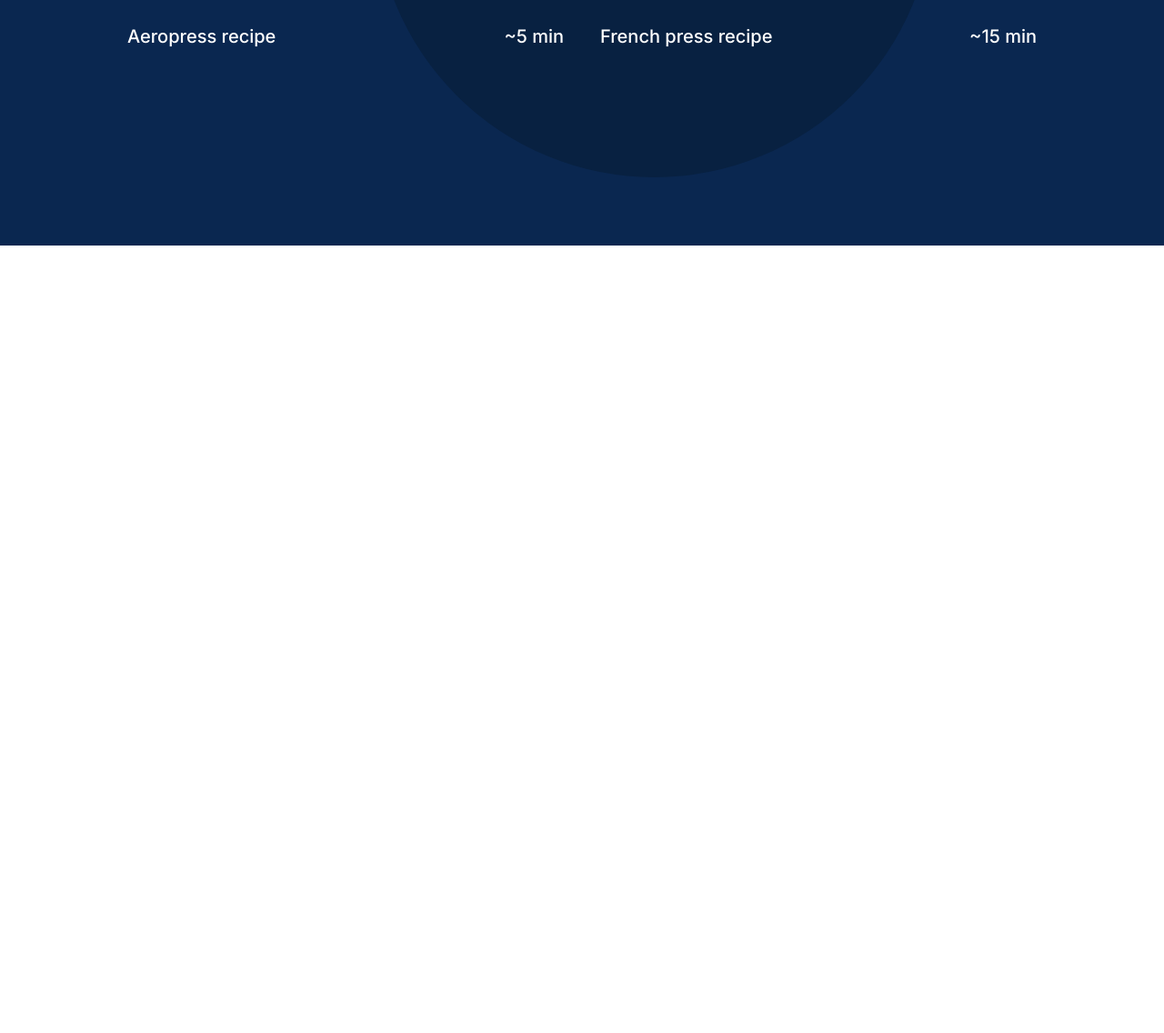
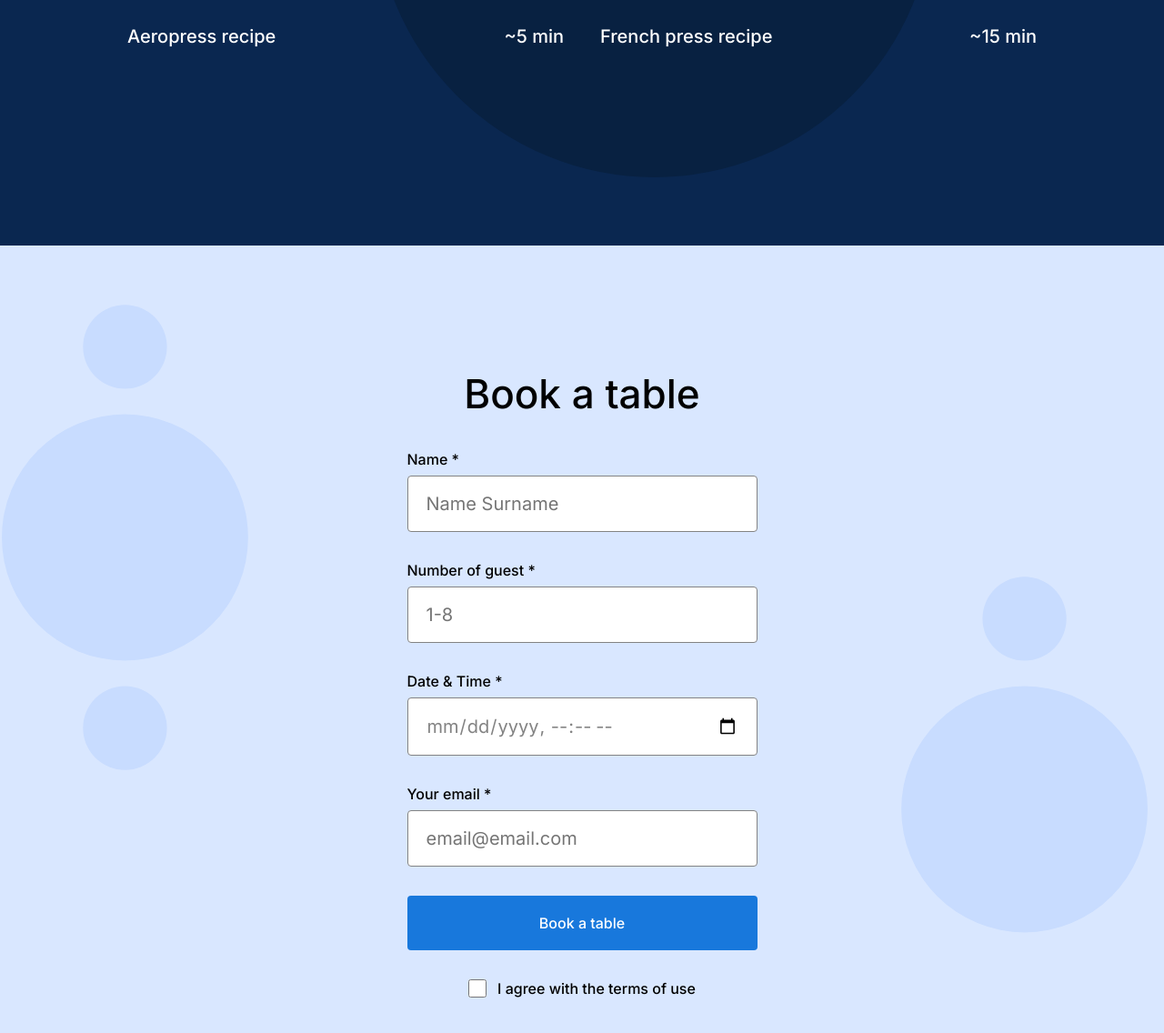
Before and after one commit to Benjinle/se_project_coffeeshop, a plain HTML site: page index.html in a window 1280 px wide. Shown: the part 1462-2598 px from the top of the page at 91% size. Before the commit the page ends 1732 px from the top, so only its background shows below. Drawn offline with Linux system fonts and the light colour scheme.

Commit message:
new update for my project

```diff
--- a/index.html
+++ b/index.html
@@ -129,7 +129,67 @@
             </li>
           </ul>
         </section>
-        <section id="reservation" class="reservation"></section>
+        <section id="reservation" class="reservation">
+          <h2 class="reservation__title">Book a table</h2>
+          <form class="reservation__form form">
+            <fieldset class="form__fieldset">
+              <label for="name-input" class="form__label">
+                Name *
+                <input
+                  required
+                  id="name-input"
+                  type="text"
+                  class="form__input"
+                  placeholder="Name Surname"
+                />
+              </label>
+              <label for="number-input" class="form__label">
+                Number of guest *
+                <input
+                  required
+                  id="number-input"
+                  type="number"
+                  class="form__input"
+                  placeholder="1-8"
+                  min="1"
+                  max="8"
+                />
+              </label>
+              <label for="datetime-input" class="form__label">
+                Date & Time *
+                <input
+                  required
+                  id="datetime-input"
+                  type="datetime-local"
+                  class="form__input"
+                />
+              </label>
+              <label for="email-input" class="form__label">
+                Your email *
+                <input
+                  required
+                  id="email-input"
+                  type="email"
+                  class="form__input"
+                  placeholder="email@email.com"
+                />
+              </label>
+            </fieldset>
+            <button class="form__button">Book a table</button>
+            <label
+              for="checkbox-input"
+              class="form__label form__label_type_checkbox"
+            >
+              <input
+                required
+                id="checkbox-input"
+                type="checkbox"
+                class="form__checkbox"
+              />
+              I agree with the terms of use
+            </label>
+          </form>
+        </section>
         <section id="menu" class="menu"></section>
         <section id="recipes" class="about"></section>
       </main>
--- a/pages/index.css
+++ b/pages/index.css
@@ -149,3 +149,92 @@
   justify-content: space-between;
   margin: 24px 0 0;
 }
+
+.reservation {
+  padding: 100px 0 120px;
+  background: center / cover no-repeat #d9e7ff
+    url(../images/background_reservation.svg);
+}
+
+.reservation__title {
+  margin-bottom: 0 0 80px;
+  text-align: center;
+  color: #000000;
+  font-family: "Inter", "Arial", sans-serif;
+  font-style: normal;
+  font-weight: 500;
+  font-size: 44px;
+  line-height: 52px;
+}
+
+.reservation__form {
+  margin: 0 auto;
+}
+
+.form {
+  max-width: 385px;
+}
+
+.form__input {
+  display: block;
+  width: 100%;
+  box-sizing: border-box;
+  padding: 15px 20px;
+  margin: 8px 0 32px;
+  border: 1px solid #838383;
+  border-radius: 4px;
+  color: #838383;
+  font-family: "Inter", "Arial", sans-serif;
+  font-style: normal;
+  font-weight: normal;
+  font-size: 20px;
+  line-height: 30px;
+}
+
+.form__fieldset {
+  margin: 0;
+  padding: 0;
+  border: none;
+}
+
+.form__label {
+  color: #000000;
+  font-family: "Inter", "Arial", sans-serif;
+  font-style: normal;
+  font-weight: 500;
+  font-size: 16px;
+  line-height: 20px;
+}
+
+.form__button {
+  width: 100%;
+  border: none;
+  padding: 20px 0;
+  border-radius: 4px;
+  margin-bottom: 32px;
+  background-color: #1878dc;
+  color: #ffffff;
+  font-family: "Inter", "Arial", sans-serif;
+  font-style: normal;
+  font-weight: 500;
+  font-size: 16px;
+  line-height: 20px;
+}
+
+.form__checkbox {
+  border-radius: 2px;
+  width: 20px;
+  height: 20px;
+  color: #000000;
+  font-family: "Inter", "Arial", sans-serif;
+  font-style: normal;
+  font-weight: 500;
+  font-size: 16px;
+  line-height: 20px;
+}
+
+.form__label_type_checkbox {
+  display: flex;
+  gap: 12px;
+  justify-content: center;
+}
```
